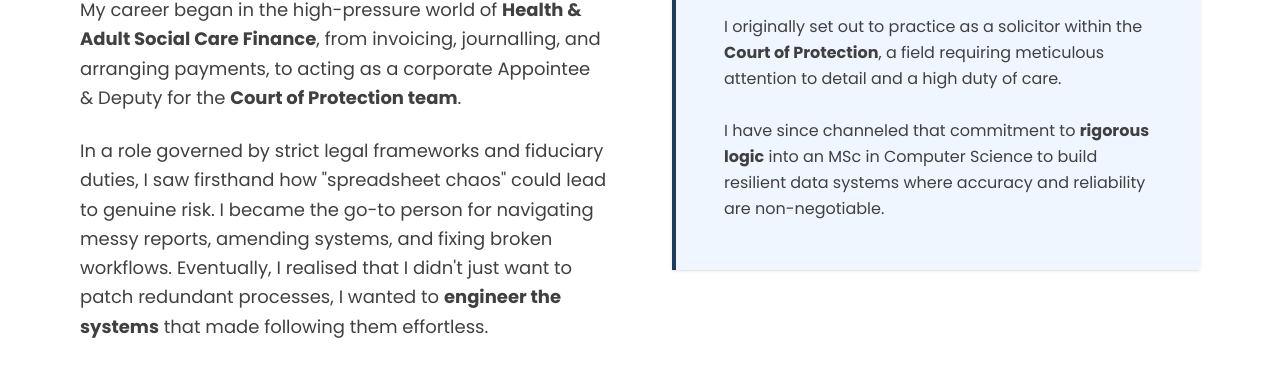
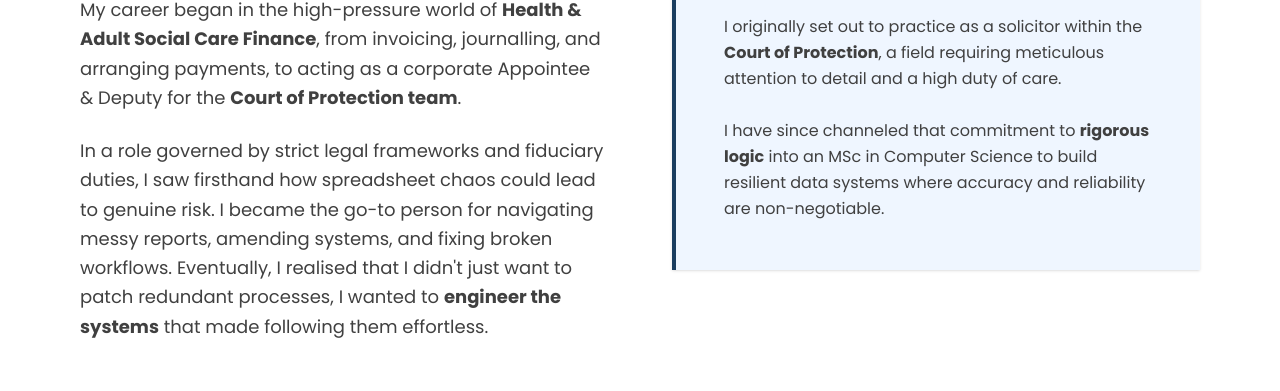
Before and after one commit to slflnc/portfolio-site, a Next.js app: page /about in a window 1280 px wide. Shown: the part 847-1238 px from the top of the page. Built offline with nearby package versions, Linux system fonts and the light colour scheme.

Commit message:
cleaned up quotation and apostrophes

```diff
--- a/app/about/page.tsx
+++ b/app/about/page.tsx
@@ -94,10 +94,10 @@ export default function AboutPage() {
               </p>
               <p className="text-lg text-neutral-700 leading-relaxed">
                 In a role governed by strict legal frameworks and fiduciary
-                duties, I saw firsthand how "spreadsheet chaos" could lead to
+                duties, I saw firsthand how spreadsheet chaos could lead to
                 genuine risk. I became the go-to person for navigating messy
                 reports, amending systems, and fixing broken workflows.
-                Eventually, I realised that I didn't just want to patch
+                Eventually, I realised that I didn&apos;t just want to patch
                 redundant processes, I wanted to{" "}
                 <strong>engineer the systems</strong> that made following them
                 effortless.
@@ -126,7 +126,7 @@ export default function AboutPage() {
         <div className="w-full max-w-[1440px] mx-auto px-6 md:px-12 lg:px-20">
           <div className="flex flex-col items-center text-center space-y-8">
             <h2 className="text-4xl font-extrabold text-mainblue tracking-tight max-w-3xl">
-              Turning "Can this be done?" into "It's already automated."
+              Turning &quot;Can this be done?&quot; into &quot;It&apos;s already automated.&quot;
             </h2>
 
             <ul className="grid grid-cols-1 md:grid-cols-3 gap-8 text-left mt-8 w-full">
--- a/app/contact/page.tsx
+++ b/app/contact/page.tsx
@@ -25,7 +25,7 @@ export default function ContactPage() {
                 </h2>
                 <p className="text-lg text-white/80 max-w-xl leading-relaxed">
                   Whether you need to automate a manual bottleneck or architect a
-                  resilient Power BI reporting system, I'm ready to help you build it.
+                  resilient Power BI reporting system, I&apos;m ready to help you build it.
                 </p>
               </div>
 
--- a/app/data-bi/page.tsx
+++ b/app/data-bi/page.tsx
@@ -290,7 +290,7 @@ export default function PowerBIProject() {
                     >
                       <div className="px-4 py-2 bg-slate-800 border-b border-white/5 flex justify-between items-center">
                         <span className="text-blue-300 text-xs font-mono uppercase tracking-widest">
-                          // Business Logic Engineering
+                          Business Logic Engineering
                         </span>
                         <span className="text-white/40 text-[10px] uppercase font-bold opacity-0 group-hover:opacity-100 transition-opacity">
                           Full Snippet
```
